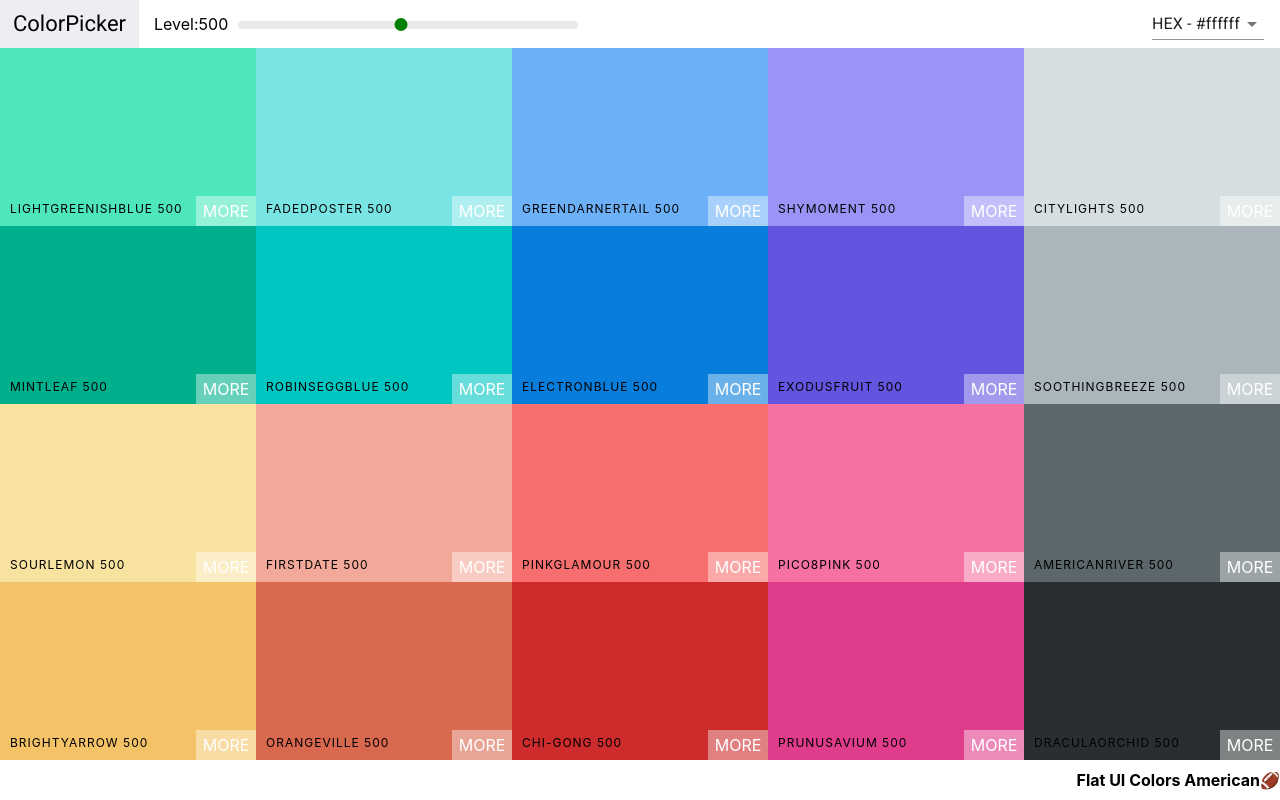
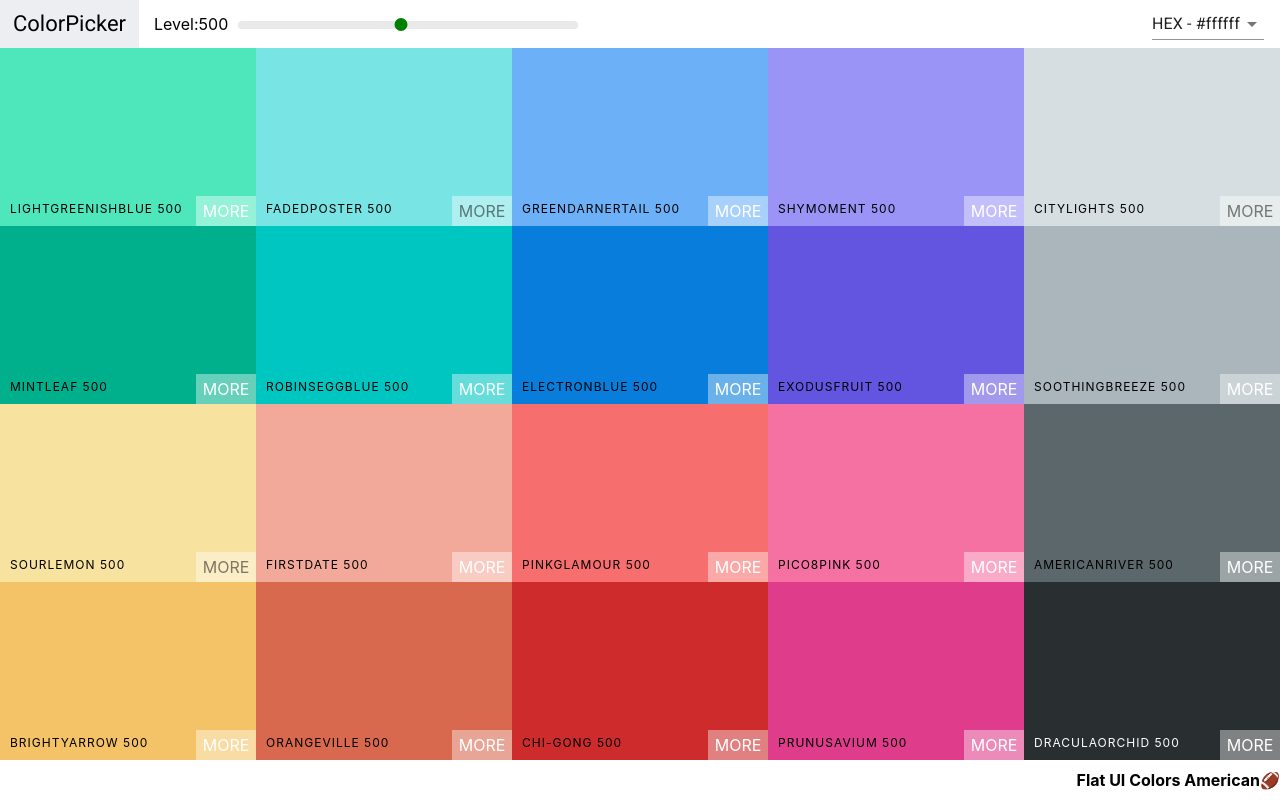
Before and after one commit to abedinosaurs/cinema-palette-reactapp, a React (Create React App) app: page /palette/flat-ui-colors-american in a window 1280 px wide. Built offline with nearby package versions, Linux system fonts and the light colour scheme.

Commit message:
text changes color in light or dark colors

```diff
--- a/src/ColorBox.css
+++ b/src/ColorBox.css
@@ -54,6 +54,14 @@
 	color: black;
 	letter-spacing: 1px;
 	font-size: 12px;
+}
+
+.light-text {
+	color: white;
+}
+
+.ColorBox .dark-text {
+	color: rgba(0, 0, 0, 0.5);
 }
 
 .see-more {
--- a/src/ColorBox.js
+++ b/src/ColorBox.js
@@ -2,6 +2,7 @@
 import "./ColorBox.css";
 import { Link } from "react-router-dom";
 import { CopyToClipboard } from "react-copy-to-clipboard";
+import chroma from "chroma-js";
 
 export default class ColorBox extends Component {
 	constructor(props) {
@@ -21,6 +22,8 @@
 	render() {
 		const { name, background, paletteId, colorId, showLink } = this.props;
 		const { copied } = this.state;
+		const isDark = chroma(background).luminance() <= 0.06;
+		const isLight = chroma(background).luminance() >= 0.65;
 
 		return (
 			<CopyToClipboard text={background} onCopy={this.changeCopyState}>
@@ -31,20 +34,22 @@
 					></div>
 					<div className={`copy-message ${copied && "show"}`}>
 						<h1>copied!</h1>
-						<p>{background}</p>
+						<p className={isLight && "dark-text"}>{background}</p>
 					</div>
 					<div className="copy-container">
 						<div className="box-content">
-							<span>{name}</span>
+							<span className={isDark && "light-text"}>{name}</span>
 						</div>
-						<button className="copy-button">Copy</button>
+						<button className={`copy-button ${isLight && "dark-text"}`}>
+							Copy
+						</button>
 					</div>
 					{showLink && (
 						<Link
 							to={`/palette/${paletteId}/${colorId}`}
 							onClick={(e) => e.stopPropagation}
 						>
-							<span className="see-more">More</span>
+							<span className={`see-more ${isLight && "dark-text"}`}>More</span>
 						</Link>
 					)}
 				</div>
```
Also changed, not shown: 1 other file (tests, documents, lock files or other folders).
